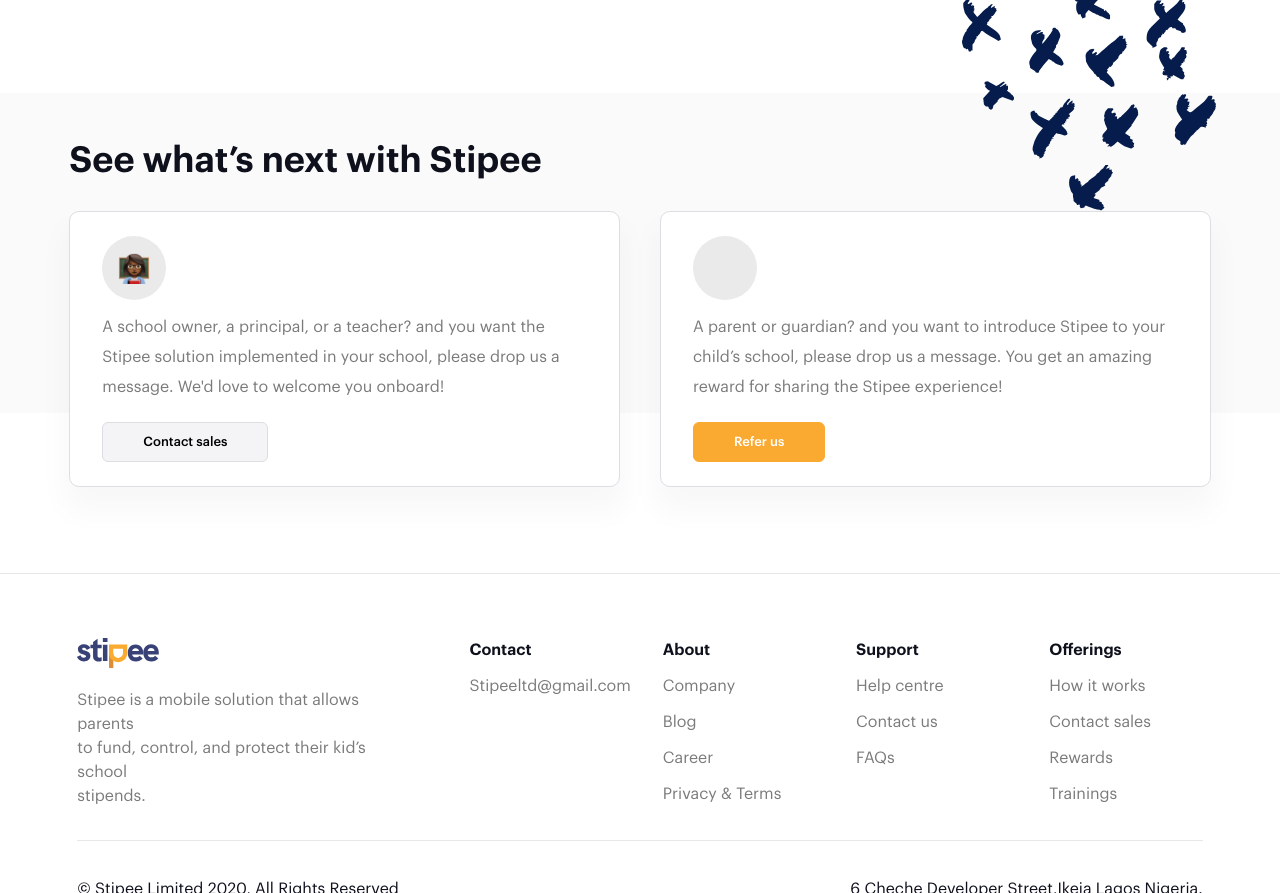
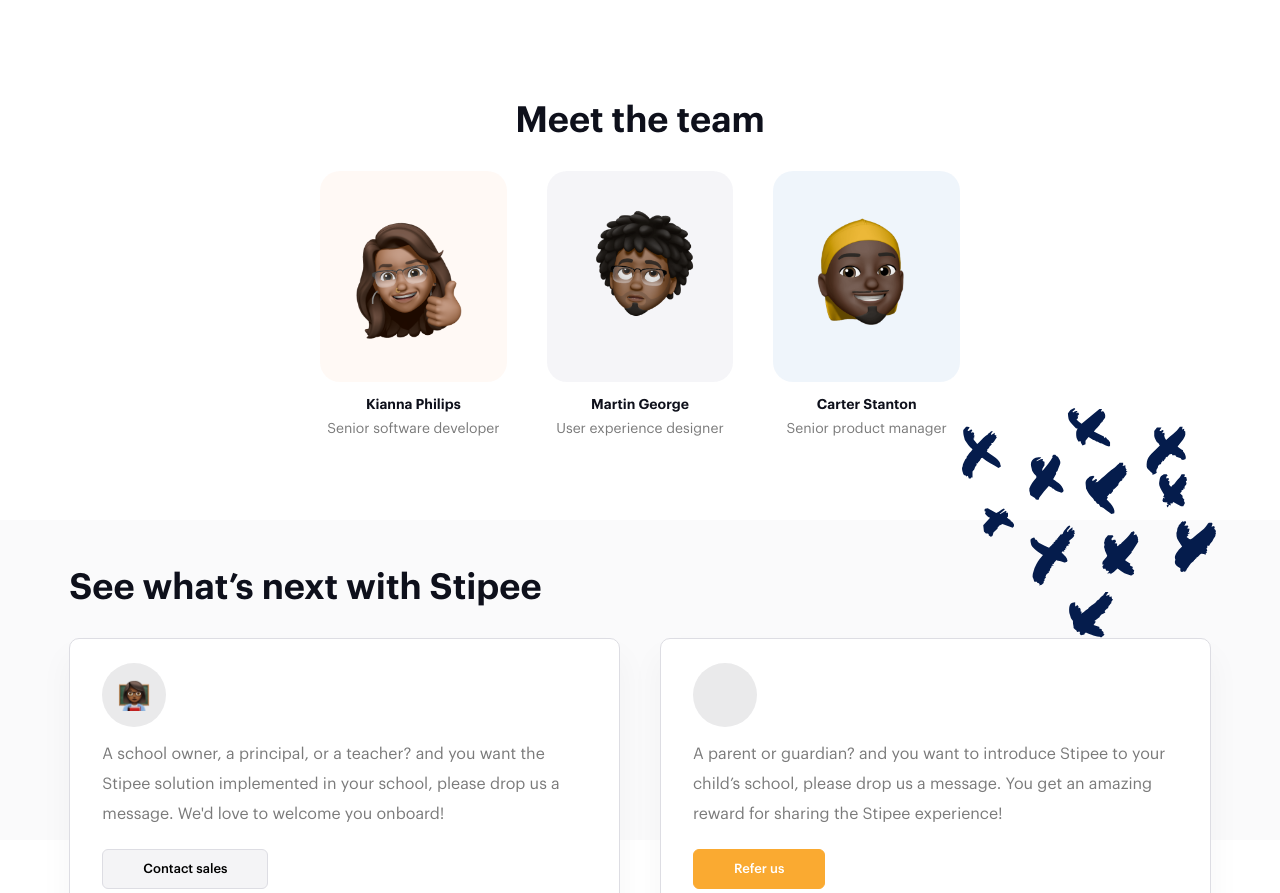
Before and after one commit to haywhy43/stipee, a Gatsby site: page /about in a window 1280 px wide. Shown: the part 1178-2071 px from the top of the page. Built offline with nearby package versions, Linux system fonts and the light colour scheme; Gatsby itself is replaced by a stand-in of ours.

Commit message:
completed team section

```diff
--- /dev/null
+++ b/src/components/pages/About/Team.js
@@ -0,0 +1,140 @@
+import React, { useEffect, useState } from "react";
+import styled from "styled-components";
+import Img from "gatsby-image";
+import { graphql, useStaticQuery } from "gatsby";
+
+const Container = styled.div`
+  height: 211px;
+  border-radius: 20px;
+  display: flex;
+  align-items: center;
+  justify-content: center;
+  flex-direction: column;
+`;
+
+const Orange = styled(Container)`
+  background-color: rgba(238, 132, 55, 0.05);
+`;
+
+const Blue = styled(Container)`
+  background-color: rgba(57, 66, 119, 0.05);
+`;
+
+const LightBlue = styled(Container)`
+  background-color: rgba(201, 222, 242, 0.3);
+`;
+
+const StyledSection = styled.section`
+  h3,
+  .members {
+    animation-name: ${props => (props.intersecting ? "fadeInUp" : "")};
+  }
+`;
+
+export default () => {
+  const data = useStaticQuery(graphql`
+    query {
+      kianna: file(relativePath: { eq: "kianna.png" }) {
+        childImageSharp {
+          fluid {
+            ...GatsbyImageSharpFluid
+          }
+        }
+      }
+
+      george: file(relativePath: { eq: "george.png" }) {
+        childImageSharp {
+          fluid {
+            ...GatsbyImageSharpFluid
+          }
+        }
+      }
+
+      carter: file(relativePath: { eq: "carter.png" }) {
+        childImageSharp {
+          fluid {
+            ...GatsbyImageSharpFluid
+          }
+        }
+      }
+    }
+  `);
+
+  const [intersecting, setIntersecting] = useState(false);
+  const observeListeners = () => {
+    const observer = new IntersectionObserver(
+      (entries, observer) => {
+        entries.forEach(entry => {
+          if (entry.isIntersecting) {
+            setIntersecting(true);
+          }
+        });
+      },
+      { root: null, threshold: 0.2 }
+    );
+
+    observer.observe(document.querySelector("#team"));
+  };
+
+  useEffect(() => {
+    observeListeners();
+  });
+
+  return (
+    <StyledSection intersecting={intersecting} id="team">
+      <h3 className="animated text-center text-4xl font-semibold text-font opacity-0">
+        Meet the team
+      </h3>
+
+      <div className="w-10/12 lg:w-8/12 xl:w-6/12 mx-auto grid grid-cols-1 lg:grid-cols-3 gap-10 mt-6">
+        <div className="col-span-1 animated members opacity-0">
+          <Orange className="w-full">
+            <div className="w-32">
+              <Img
+                fluid={data.kianna.childImageSharp.fluid}
+                alt="kianna's image"
+              />
+            </div>
+          </Orange>
+          <div className="text-center mt-3">
+            <p className="text-font font-semibold text-sm">Kianna Philips</p>
+            <p className="text-font-sub mt-1 text-sm">
+              Senior software developer
+            </p>
+          </div>
+        </div>
+        <div className="col-span-1 animated members opacity-0 delay-200ms">
+          <Blue className="w-full">
+            <div className="w-32">
+              <Img
+                fluid={data.george.childImageSharp.fluid}
+                alt="george's image"
+              />
+            </div>
+          </Blue>
+          <div className="text-center mt-3">
+            <p className="text-font font-semibold text-sm">Martin George</p>
+            <p className="text-font-sub mt-1 text-sm">
+              User experience designer
+            </p>
+          </div>
+        </div>
+
+        <div className="col-span-1 animated members opacity-0 delay-500ms">
+          <LightBlue className="w-full">
+            <div className="w-40">
+              <Img
+                fluid={data.carter.childImageSharp.fluid}
+                alt="george's image"
+              />
+            </div>
+          </LightBlue>
+          <div className="text-center mt-3 delay-700ms">
+            <p className="text-font font-semibold text-sm">Carter Stanton</p>
+            <p className="text-font-sub mt-1 text-sm">Senior product manager</p>
+          </div>
+        </div>
+      </div>
+    </StyledSection>
+  );
+};
--- a/src/pages/about.js
+++ b/src/pages/about.js
@@ -2,12 +2,14 @@
 import Layout from "../components/layout";
 import Header from "../components/pages/About/Header";
 import Objective from "../components/pages/About/Objective";
+import Team from "../components/pages/About/Team";
 
 export default function About() {
   return (
     <Layout>
       <Header />
       <Objective />
+      <Team />
     </Layout>
   );
 }
```
Also changed, not shown: src/images/carter.png (added), src/images/george.png (added), src/images/kianna.png (added), src/images/martin.png (added).
